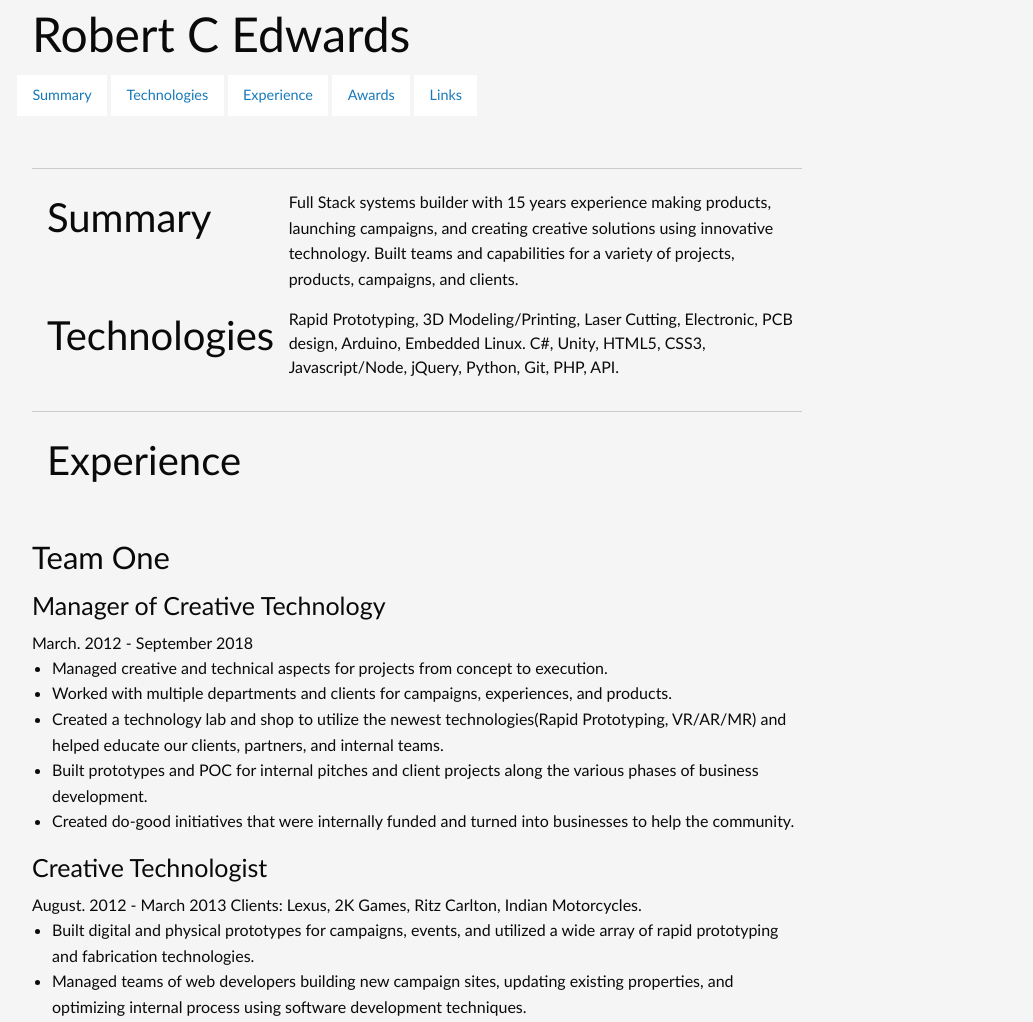
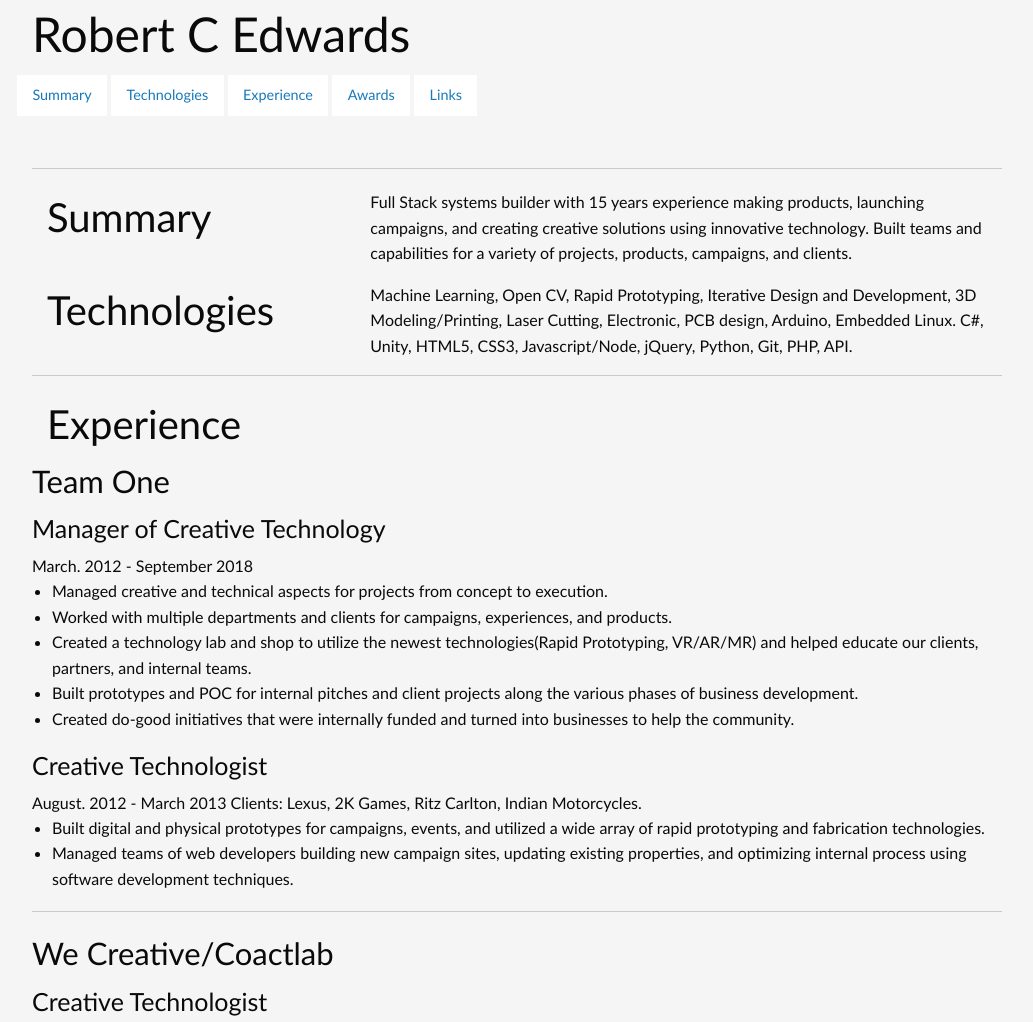
Before and after one commit to robertcedwards/Robert-C-Edwards-Resume, a website: page index.html in a window 1280 px wide. Shown: the top 1022 px of the page, without its empty margins (23-1056 px from the left). Drawn offline with nearby package versions, Linux system fonts and the light colour scheme; files that its build step writes are made by us from their sources.

Commit message:
Some style changes

```diff
--- a/index.html
+++ b/index.html
@@ -24,13 +24,15 @@
 <main>
   <article>
     <hr/>
+    <h2>Summary</h2>
+    <div id="Summary">
+      <p>Full Stack systems builder with 15 years experience making products, launching campaigns, and creating creative solutions using innovative technology. Built teams and capabilities for a variety of projects, products, campaigns, and clients.</p>
+    </div>
 
-    <h2 id="Summary">Summary</h2>
-    <p>Full Stack systems builder with 15 years experience making products, launching campaigns, and creating creative solutions using innovative technology. Built teams and capabilities for a variety of projects, products, campaigns, and clients.
-    </p>
-
-    <h2 id="Technologies">Technologies</h2>
-    <span>Rapid Prototyping, 3D Modeling/Printing, Laser Cutting, Electronic, PCB design, Arduino, Embedded Linux. C#, Unity, HTML5, CSS3, Javascript/Node, jQuery, Python, Git, PHP, API.</span>
+    <h2>Technologies</h2>
+    <div id="Technologies">
+      <p>Machine Learning, Open CV, Rapid Prototyping, Iterative Design and Development, 3D Modeling/Printing, Laser Cutting, Electronic, PCB design, Arduino, Embedded Linux. C#, Unity, HTML5, CSS3, Javascript/Node, jQuery, Python, Git, PHP, API.</p>
+    </div>
     <hr/>
     <h2 id="Experience">Experience</h2>
 
--- a/scss/style.scss
+++ b/scss/style.scss
@@ -19,17 +19,21 @@ header {
 main {
   @include grid-row;
   article {
-    @include grid-column(8);
-    h2{padding:0 0 1em 0;}
+    @include grid-column(10);
+    h2{
+      @include grid-column(4);
+      //padding:0 0 1em 0;
+    }
     #Summary{
-      @include grid-column(4);
+      @include grid-column(8);
         ;
     }
     #Technologies{
-      @include grid-column(4);
+      @include grid-column(8);
     }
     #Experience{
       @include grid-column(12);
+      span{}
     }
     section{
       @include grid-column(6);
```
Also changed, not shown: css/style.css.
